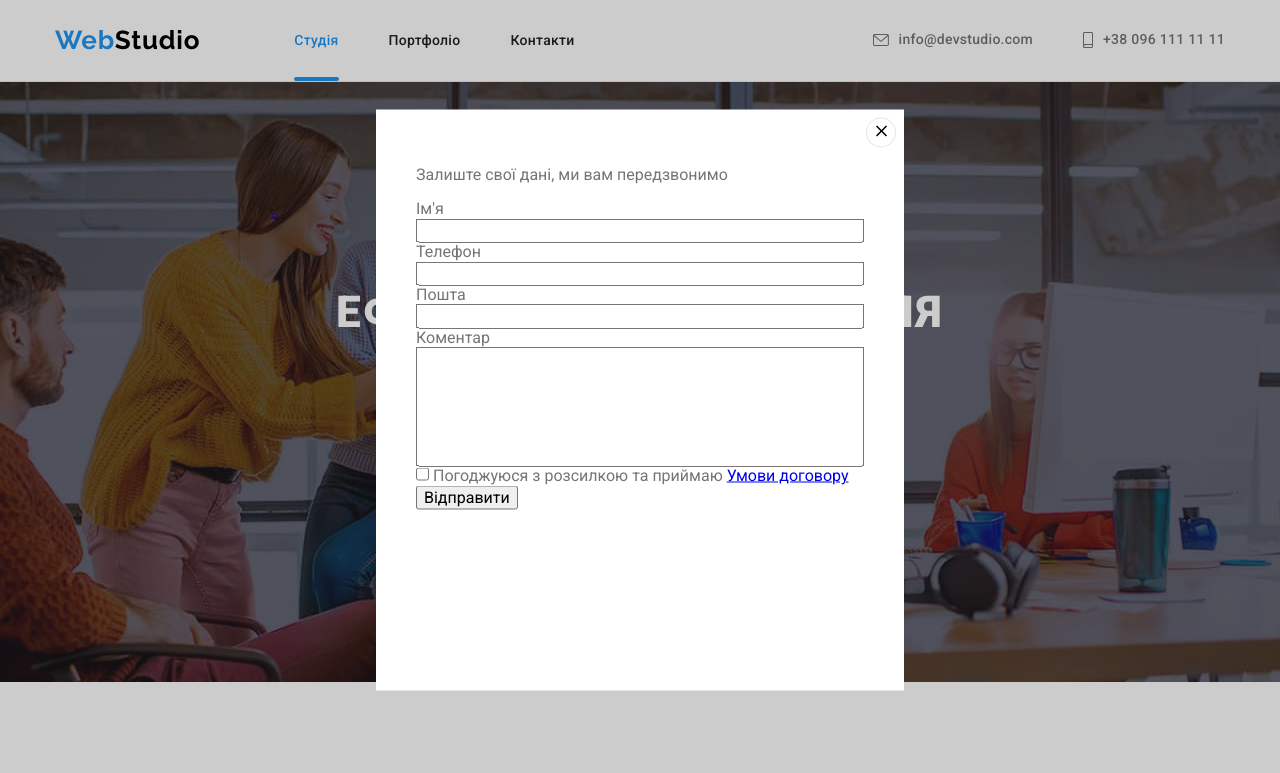
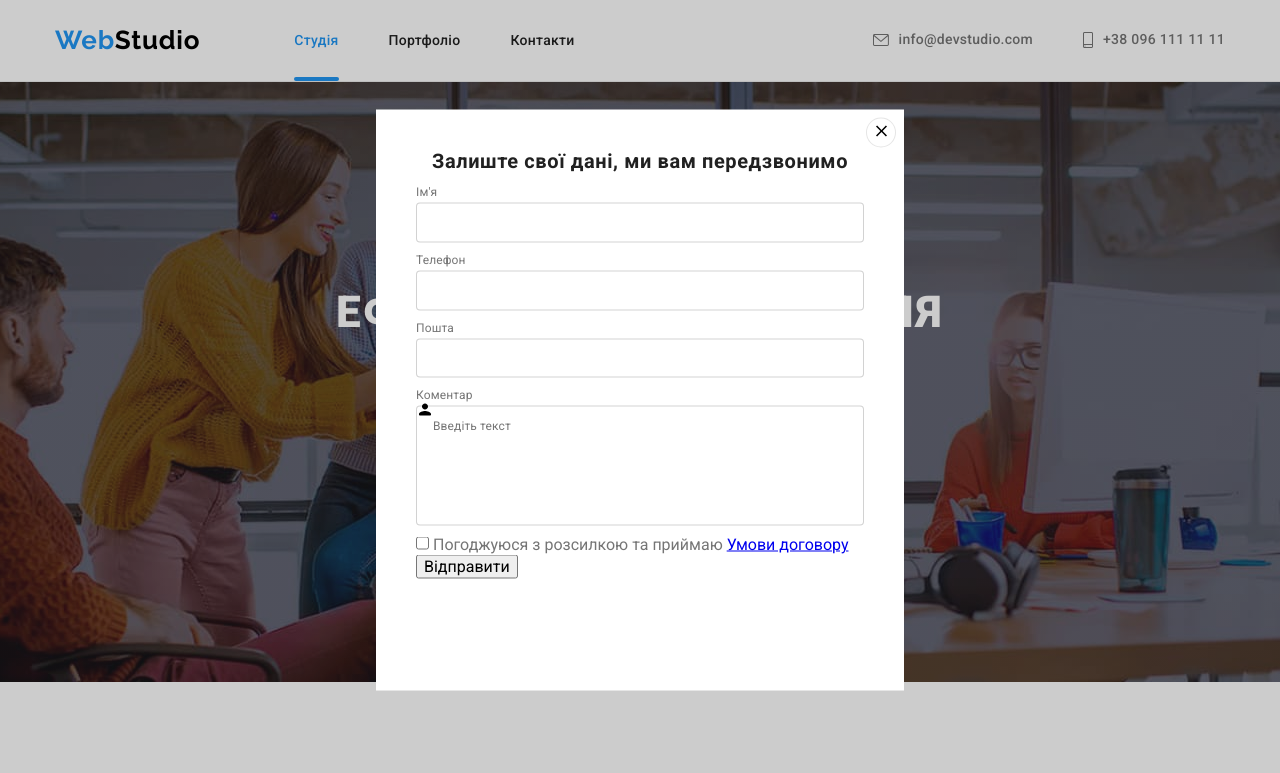
Before and after one commit to Anasurim/goit-markup-hw-06, a plain HTML site: page index.html in a window 1280 px wide. Both pictures are taken after a click on the button "Замовити послугу". Shown: the top 773 px of the page. Drawn offline with nearby package versions, Linux system fonts and the light colour scheme.

Commit message:
modal form css
-partly completed M.form styles

```diff
--- a/css/styles.css
+++ b/css/styles.css
@@ -13,6 +13,7 @@
   --customer-link-color: #afb1b8;
   --hover-time-func: cubic-bezier(0.4, 0, 0.2, 1);
   --bgc-overlay: rgba(33, 150, 243, 0.9);
+  --modal-form-input-border: 1px solid rgba(33, 33, 33, 0.2);
 }
 
 body {
@@ -664,15 +665,57 @@ img {
 .modal-form {
   padding: 40px;
 }
+.modal-form p {
+  margin: 0;
+  margin-bottom: 12px;
 
+  font-family: inherit;
+  font-weight: 700;
+  font-size: 20px;
+  line-height: calc(23 / 20);
+  text-align: center;
+  letter-spacing: 0.03em;
+
+  color: var(--secondary-text-color);
+}
 .modal-form-label {
   display: flex;
   flex-direction: column;
+  margin-bottom: 10px;
+
+  font-size: 12px;
+  line-height: calc(14 / 12);
+  letter-spacing: 0.01em;
 }
+
+.modal-form-input {
+  position: relative;
+
+  width: 100%;
+  padding-top: 12px;
+  padding-bottom: 12px;
+  padding-left: 42px;
+  margin-top: 4px;
+  border: var(--modal-form-input-border);
+  border-radius: 4px;
+}
+.icon-name {
+  position: absolute;
+  top: 50%;
+}
+
 .modal-form-comment {
   padding: 12px 16px;
   min-height: 120px;
   resize: none;
+  margin-top: 4px;
+
+  font-size: 12px;
+  line-height: calc(14 / 12);
+  letter-spacing: 0.01em;
+  color: rgba(117, 117, 117, 0.5);
+  border: var(--modal-form-input-border);
+  border-radius: 4px;
 }
 .close-btn {
   position: absolute;
--- a/index.html
+++ b/index.html
@@ -575,24 +575,25 @@
           <div class="modal-form-field">
             <label class="modal-form-label">
               Ім'я
-              <input type="text" name="user-name" />
+              <input class="modal-form-input" type="text" name="user-name" />
+              <svg class="icon-name" width="18" height="18">
+                <use href="./img/icons.svg#icon-name" />
+              </svg>
             </label>
             <label class="modal-form-label">
               Телефон
-              <input type="tel" name="telephone" />
+              <input class="modal-form-input" type="tel" name="telephone" />
             </label>
             <label class="modal-form-label">
               Пошта
-              <input type="email" name="email" />
+              <input class="modal-form-input" type="email" name="email" />
             </label>
             <label class="modal-form-label">
               Коментар
               <textarea
                 class="modal-form-comment"
-                name="comment"
                 placeholder="Введіть текст"
-              >
-              </textarea>
+              ></textarea>
             </label>
             <label class="modal-check">
               <input type="checkbox" name="check" />
```
